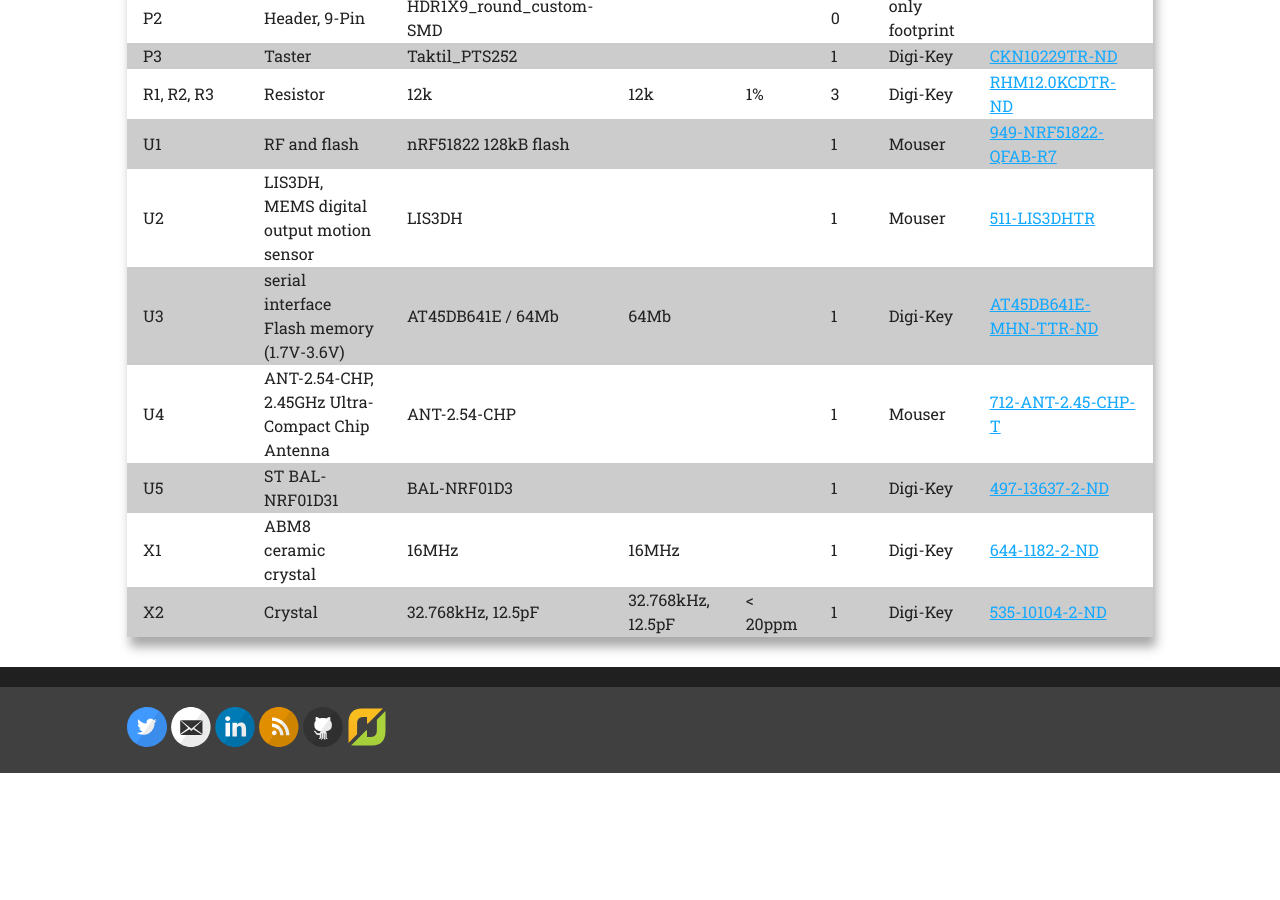
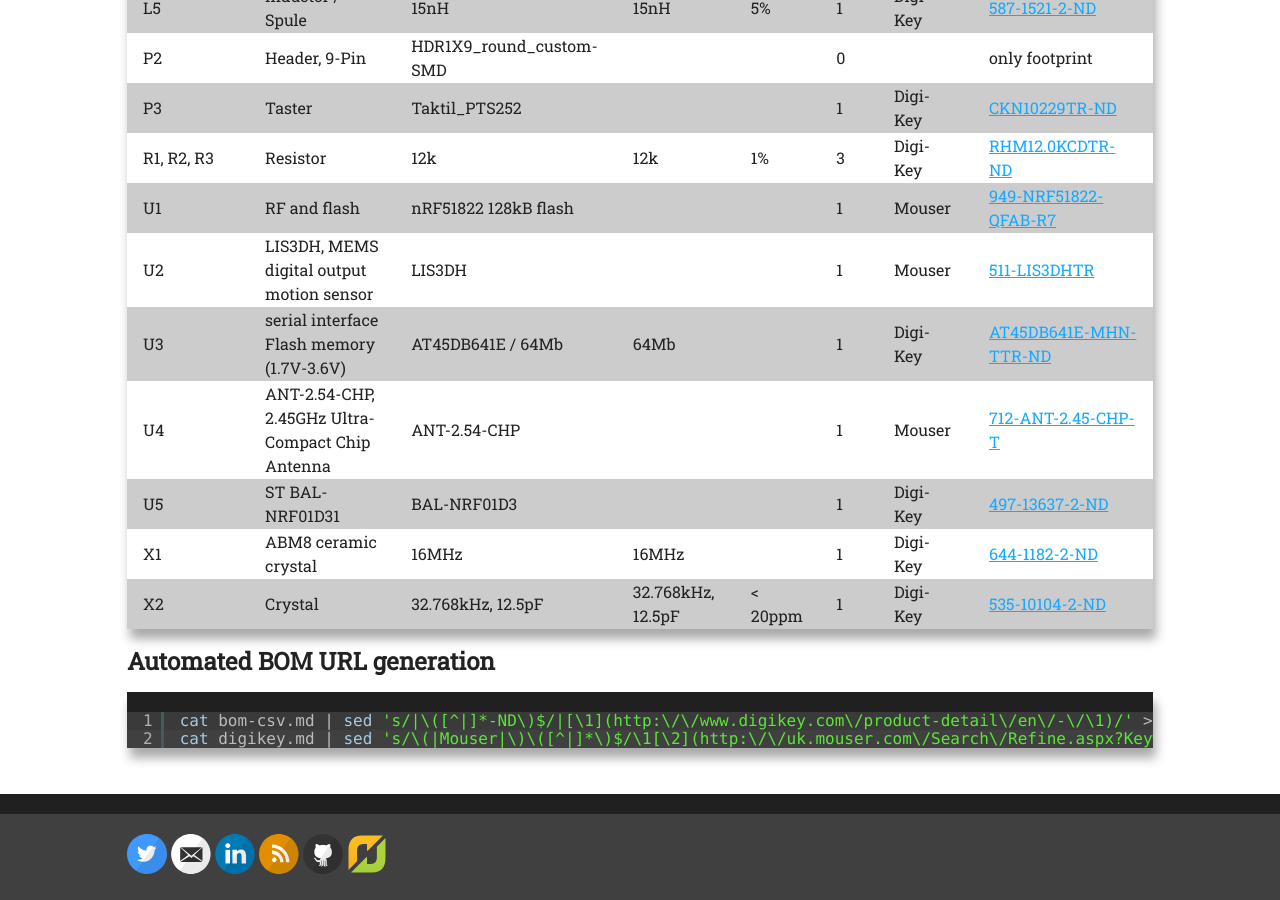
Before and after one commit to meriac/openbeacon-ng, a Jekyll site: the page built from bom.md, in a window 1280 px wide and 900 px high, scrolled down 1020 px. Built offline with Jekyll 4.4.1, drawn with Linux system fonts in a browser that asks for light colours; comment, search, counter and statistics services are not loaded; before the commit the page ends 1793 px from its top, so only the background shows below that; some of the changed text lies outside the part shown.

Commit message:
added BOM generation script

```diff
--- a/bom.md
+++ b/bom.md
@@ -20,7 +22,7 @@
 D2|Schottky barrier diode|SC-90A|1A, 30V||1|Digi-Key|[DB2J31700LTR-ND](http://www.digikey.com/product-detail/en/-/DB2J31700LTR-ND)
 L4|Inductor / Spule|10uH|10uH|10%|1|Digi-Key|[587-1714-2-ND](http://www.digikey.com/product-detail/en/-/587-1714-2-ND)
 L5|Inductor / Spule|15nH|15nH|5%|1|Digi-Key|[587-1521-2-ND](http://www.digikey.com/product-detail/en/-/587-1521-2-ND)
-P2|Header, 9-Pin|HDR1X9_round_custom-SMD|||0|only footprint|
+P2|Header, 9-Pin|HDR1X9_round_custom-SMD|||0||only footprint
 P3|Taster|Taktil_PTS252|||1|Digi-Key|[CKN10229TR-ND](http://www.digikey.com/product-detail/en/-/CKN10229TR-ND)
 R1, R2, R3|Resistor|12k|12k|1%|3|Digi-Key|[RHM12.0KCDTR-ND](http://www.digikey.com/product-detail/en/-/RHM12.0KCDTR-ND)
 U1|RF and flash|nRF51822 128kB flash|||1|Mouser|[949-NRF51822-QFAB-R7](http://uk.mouser.com/Search/Refine.aspx?Keyword=949-NRF51822-QFAB-R7)
@@ -30,3 +32,9 @@
 U5|ST BAL-NRF01D31|BAL-NRF01D3|||1|Digi-Key|[497-13637-2-ND](http://www.digikey.com/product-detail/en/-/497-13637-2-ND)
 X1|ABM8 ceramic crystal|16MHz|16MHz||1|Digi-Key|[644-1182-2-ND](http://www.digikey.com/product-detail/en/-/644-1182-2-ND)
 X2|Crystal|32.768kHz, 12.5pF|32.768kHz, 12.5pF|< 20ppm|1|Digi-Key|[535-10104-2-ND](http://www.digikey.com/product-detail/en/-/535-10104-2-ND)
+
+## Automated BOM URL generation ##
+<script type="syntaxhighlighter" class="brush: bash"><![CDATA[
+cat bom-csv.md | sed 's/|\([^|]*-ND\)$/|[\1](http:\/\/www.digikey.com\/product-detail\/en\/-\/\1)/' > digikey.md
+cat digikey.md | sed 's/\(|Mouser|\)\([^|]*\)$/\1[\2](http:\/\/uk.mouser.com\/Search\/Refine.aspx?Keyword=\2)/' >> bom.md
+]]></script>
```
Also changed, not shown: other parts of bom.md (+2 -0 lines).
